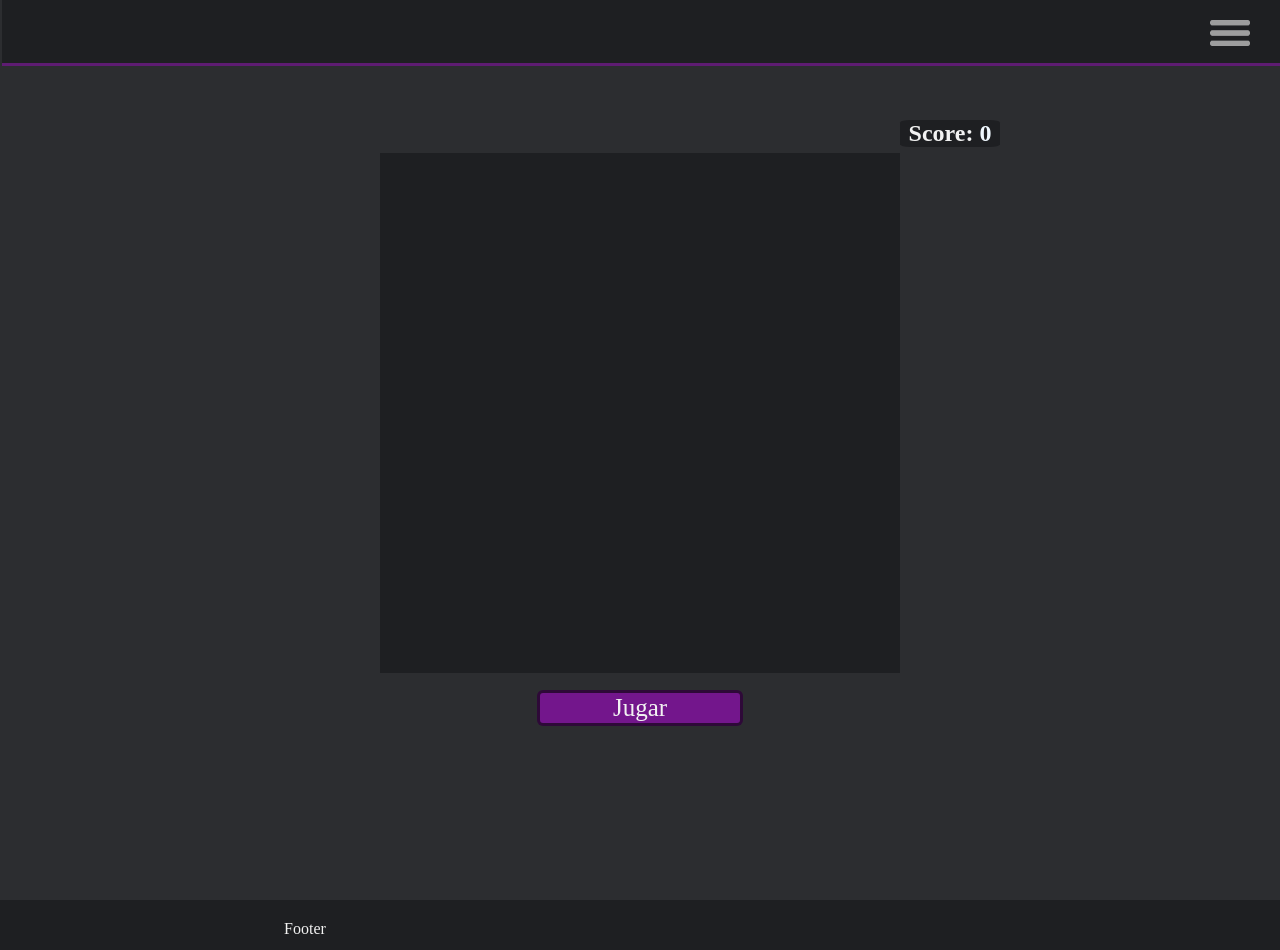
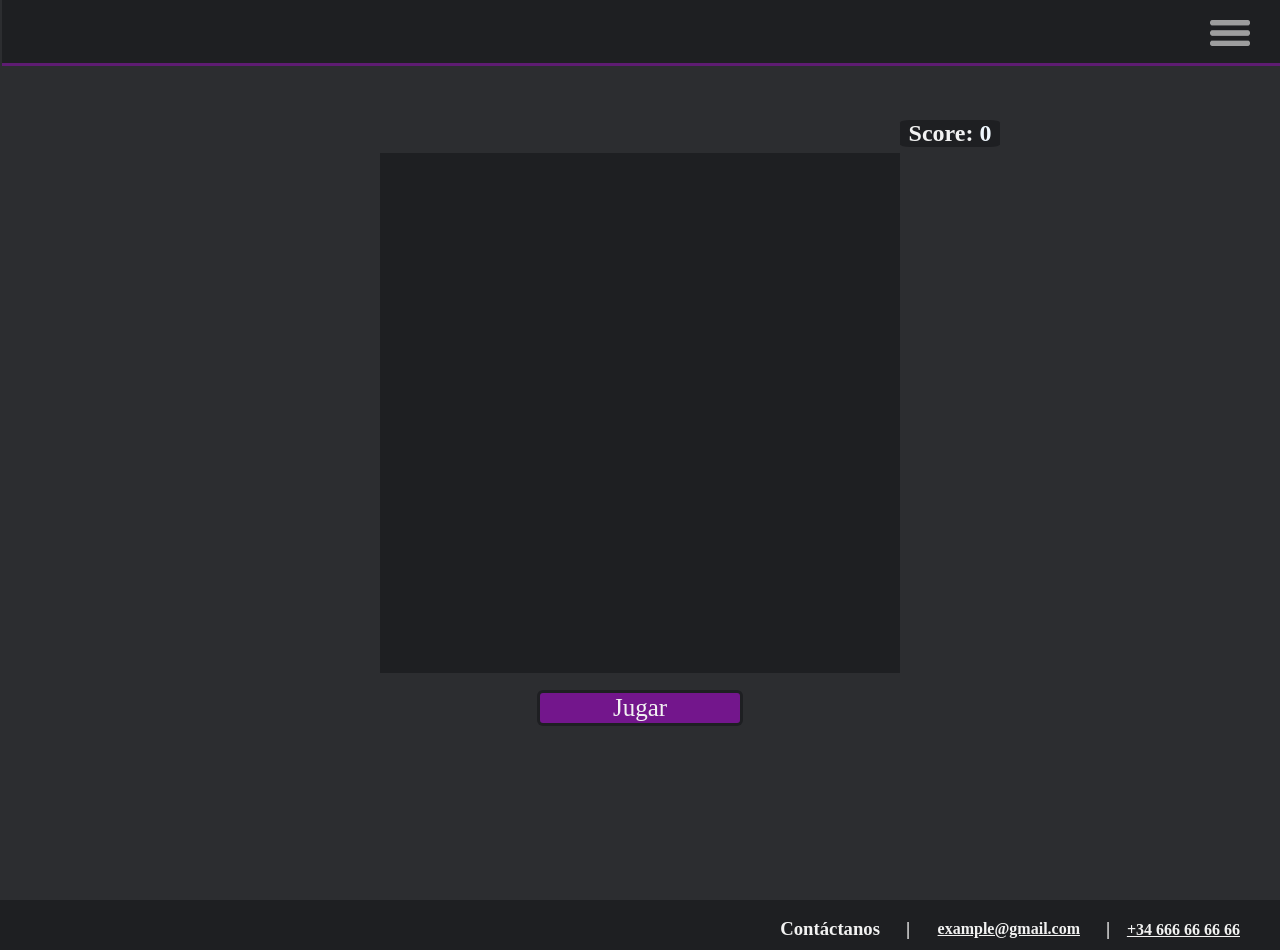
Before and after one commit to Chessisaurio/Snake-Program, a plain HTML site: page snake.html in a window 1280 px wide. Shown: the top 950 px of the page. Drawn offline with Linux system fonts and the light colour scheme; a web font is replaced by a local one.

Commit message:
Actualizacioón footer

```diff
--- a/snake.html
+++ b/snake.html
@@ -34,9 +34,24 @@
     </article>
 </body>
 <footer>
-    <p>
-        Footer
-    </p>
+    <h3 id = "restart" onClick="window.location.reload()">
+        Home
+    </h3>
+    <h3 id = "vContacto">
+        Contáctanos
+    </h3>
+    <h4 id = "numero">
+        +34 666 66 66 66
+    </h4>
+    <h3 id = "separador">
+        |
+    </h3>
+    <h3 id = "separador2">
+        |
+    </h3>
+    <h4 id = "contacto">
+        example@gmail.com
+    </h4>
     <script src="script.js"></script>
 </footer>
 </html>
--- a/style.css
+++ b/style.css
@@ -105,7 +105,9 @@
       margin-right: auto;
       text-align: center;
       margin-top: 20px;
-      box-shadow: 0px 0px 0px 3px #2e0938;
+      box-shadow: 0px 0px 0px 3px #1E1F22;
+      cursor: pointer;
+
 
   }
 
@@ -125,6 +127,7 @@
     height: 35px;
     background-color: #C04BF2;
     font-size: 20px;
+    cursor: pointer;
 
   }
 
@@ -247,6 +250,7 @@
     bottom: 863px;
     left: 120px;
     text-shadow: 5px 3px 0px #73168C;
+    cursor: pointer;
 
   }
 
@@ -266,6 +270,7 @@
     width: 40px;
     right: 30px;
     top: 20px;
+    cursor: pointer;
 
   }
 
@@ -278,3 +283,61 @@
     left: 20px;
 
   }
+
+  #restart
+  {
+
+    position: absolute;
+    left: 80px;
+    bottom: -9px;
+    cursor: pointer;
+
+  }
+
+  #numero
+  {
+
+    position: absolute;
+    right: 40px;
+    bottom: -13px;
+    text-decoration: underline;
+
+  }
+
+  #contacto
+  {
+
+    position: absolute;
+    right: 200px;
+    bottom: -12px;
+    cursor: pointer;
+    text-decoration: underline;
+
+  }
+
+  #vContacto
+  {
+
+    position: absolute;
+    right: 400px;
+    bottom: -10px;
+
+  }
+
+  #separador
+  {
+
+    position: absolute;
+    right: 170px;
+    bottom: -10px;
+
+  }
+
+  #separador2
+  {
+
+    position: absolute;
+    right: 370px;
+    bottom: -10px;
+
+  }
```
